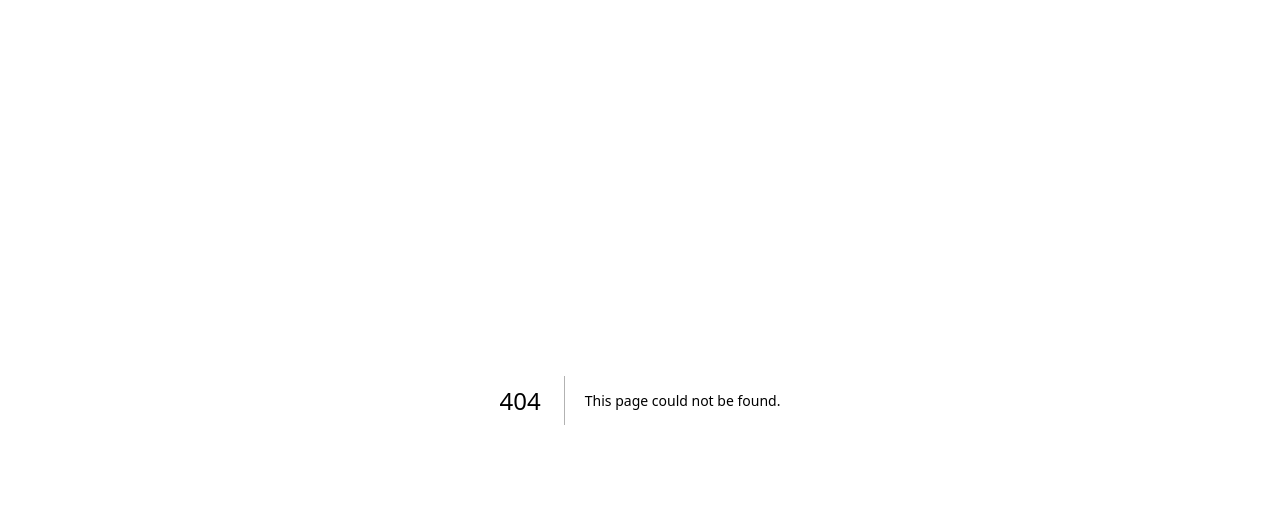
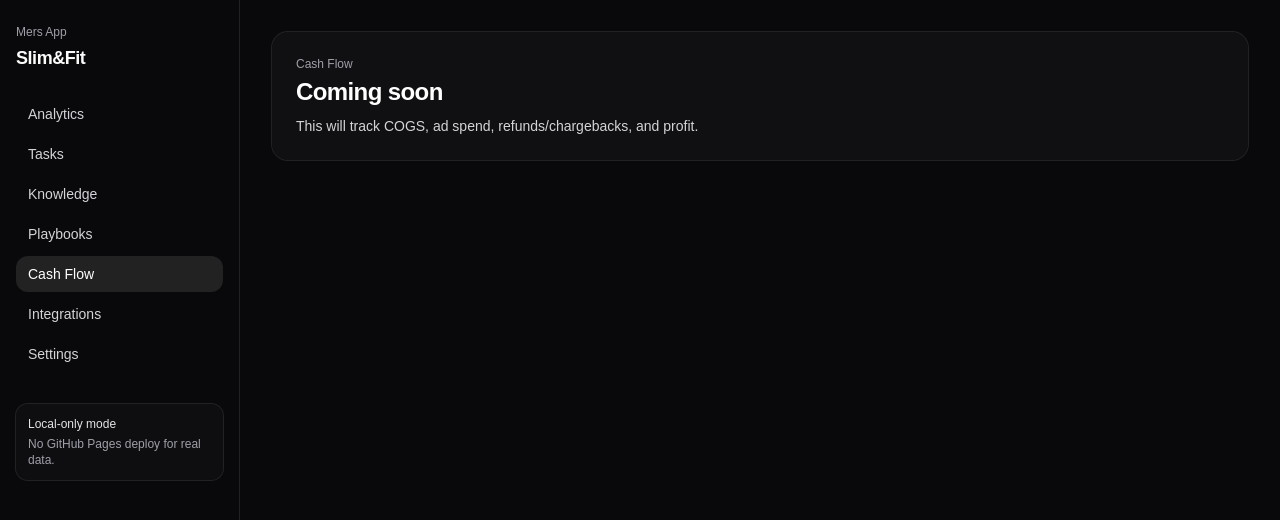
Before and after one commit to aldiyarsemedyarov/mers-app, a Next.js app: page /app/cashflow in a window 1280 px wide. Before the commit this address had no page. Shown: the top 520 px of the page. Built offline with nearby package versions, Linux system fonts and the light colour scheme.

Commit message:
chore(ui): add stub pages for sidebar routes

```diff
--- /dev/null
+++ b/src/app/app/(dash)/cashflow/page.tsx
@@ -0,0 +1,13 @@
+export default function CashFlowPage() {
+  return (
+    <div className="rounded-2xl bg-zinc-900/50 p-6 ring-1 ring-white/10">
+      <div className="text-xs font-medium text-zinc-400">Cash Flow</div>
+      <h1 className="mt-1 text-2xl font-semibold tracking-tight text-white">
+        Coming soon
+      </h1>
+      <p className="mt-2 text-sm text-zinc-300">
+        This will track COGS, ad spend, refunds/chargebacks, and profit.
+      </p>
+    </div>
+  );
+}
--- /dev/null
+++ b/src/app/app/(dash)/integrations/page.tsx
@@ -0,0 +1,13 @@
+export default function IntegrationsPage() {
+  return (
+    <div className="rounded-2xl bg-zinc-900/50 p-6 ring-1 ring-white/10">
+      <div className="text-xs font-medium text-zinc-400">Integrations</div>
+      <h1 className="mt-1 text-2xl font-semibold tracking-tight text-white">
+        Coming soon
+      </h1>
+      <p className="mt-2 text-sm text-zinc-300">
+        Shopify + Meta are wired at the API layer; UI controls land here next.
+      </p>
+    </div>
+  );
+}
--- /dev/null
+++ b/src/app/app/(dash)/knowledge/page.tsx
@@ -0,0 +1,13 @@
+export default function KnowledgePage() {
+  return (
+    <div className="rounded-2xl bg-zinc-900/50 p-6 ring-1 ring-white/10">
+      <div className="text-xs font-medium text-zinc-400">Knowledge</div>
+      <h1 className="mt-1 text-2xl font-semibold tracking-tight text-white">
+        Coming soon
+      </h1>
+      <p className="mt-2 text-sm text-zinc-300">
+        This will store extracted tactics/playbooks + sources.
+      </p>
+    </div>
+  );
+}
--- /dev/null
+++ b/src/app/app/(dash)/playbooks/page.tsx
@@ -0,0 +1,13 @@
+export default function PlaybooksPage() {
+  return (
+    <div className="rounded-2xl bg-zinc-900/50 p-6 ring-1 ring-white/10">
+      <div className="text-xs font-medium text-zinc-400">Playbooks</div>
+      <h1 className="mt-1 text-2xl font-semibold tracking-tight text-white">
+        Coming soon
+      </h1>
+      <p className="mt-2 text-sm text-zinc-300">
+        Decision trees, SOPs, kill rules, and scale triggers will live here.
+      </p>
+    </div>
+  );
+}
--- /dev/null
+++ b/src/app/app/(dash)/settings/page.tsx
@@ -0,0 +1,13 @@
+export default function SettingsPage() {
+  return (
+    <div className="rounded-2xl bg-zinc-900/50 p-6 ring-1 ring-white/10">
+      <div className="text-xs font-medium text-zinc-400">Settings</div>
+      <h1 className="mt-1 text-2xl font-semibold tracking-tight text-white">
+        Coming soon
+      </h1>
+      <p className="mt-2 text-sm text-zinc-300">
+        Account/store settings will live here once we add auth + DB.
+      </p>
+    </div>
+  );
+}
--- /dev/null
+++ b/src/app/app/(dash)/tasks/page.tsx
@@ -0,0 +1,14 @@
+export default function TasksPage() {
+  return (
+    <div className="rounded-2xl bg-zinc-900/50 p-6 ring-1 ring-white/10">
+      <div className="text-xs font-medium text-zinc-400">Tasks</div>
+      <h1 className="mt-1 text-2xl font-semibold tracking-tight text-white">
+        Coming soon
+      </h1>
+      <p className="mt-2 text-sm text-zinc-300">
+        This will hold the execution queue (daily priorities, kill rules, scale
+        triggers).
+      </p>
+    </div>
+  );
+}
```
Also changed, not shown: 1 other file (tests, documents, lock files or other folders).
